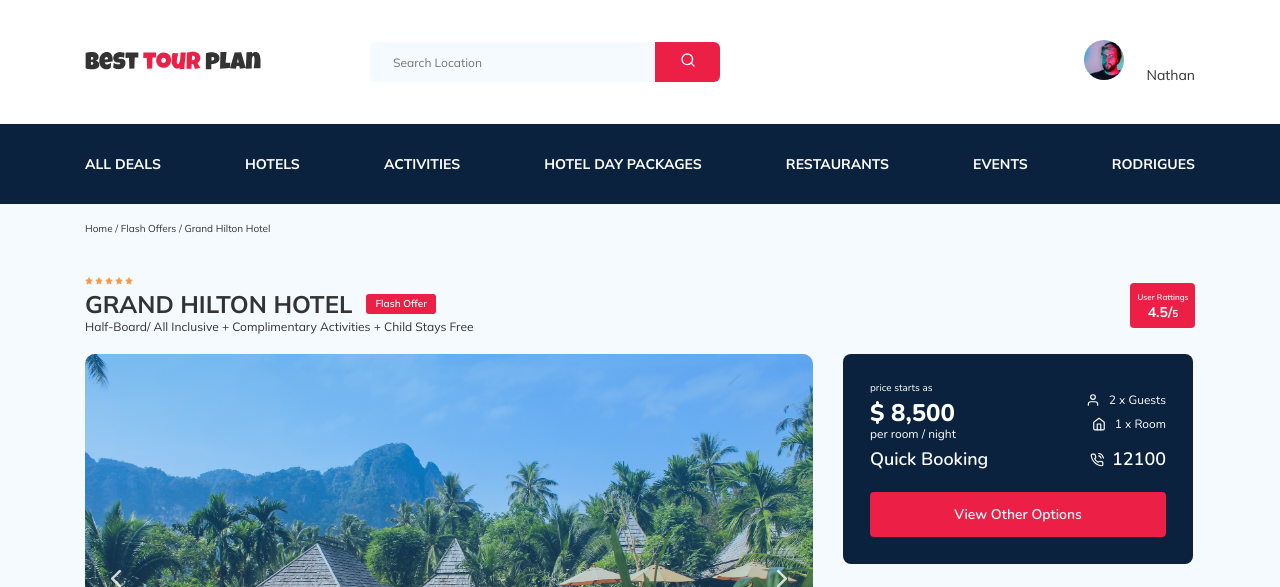
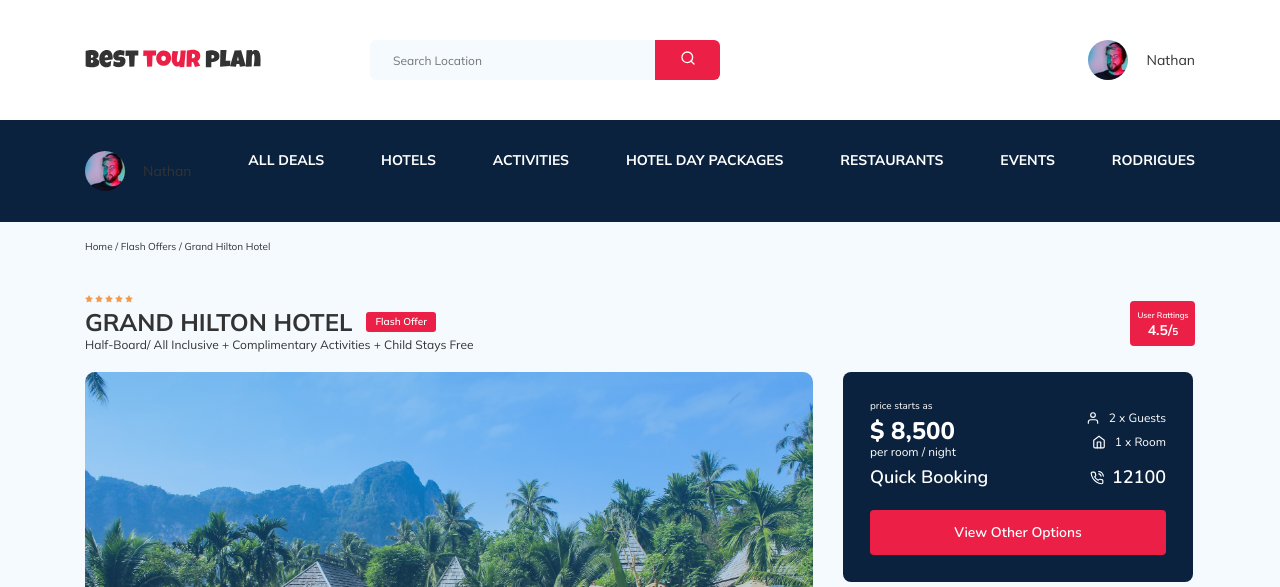
Before and after one commit to hwnd1982/tour-plan, a PHP site: page / in a window 1280 px wide. Shown: the top 587 px of the page. Run offline with PHP 8.4, Linux system fonts and the light colour scheme.

Commit message:
fix: corrections made

```diff
--- a/css/style.css
+++ b/css/style.css
@@ -478,6 +478,9 @@ template {
 }
 
 .user {
+  display: -webkit-box;
+  display: -ms-flexbox;
+  display: flex;
   -webkit-box-align: center;
       -ms-flex-align: center;
           align-items: center;
--- a/sass/blocks/_header.sass
+++ b/sass/blocks/_header.sass
@@ -61,6 +61,7 @@
   &__icon
     fill: $alt-text-color
 .user
+  display: flex
   align-items: center
   text-decoration: none
   &__avatar
```
Also changed, not shown: 1 other file.
